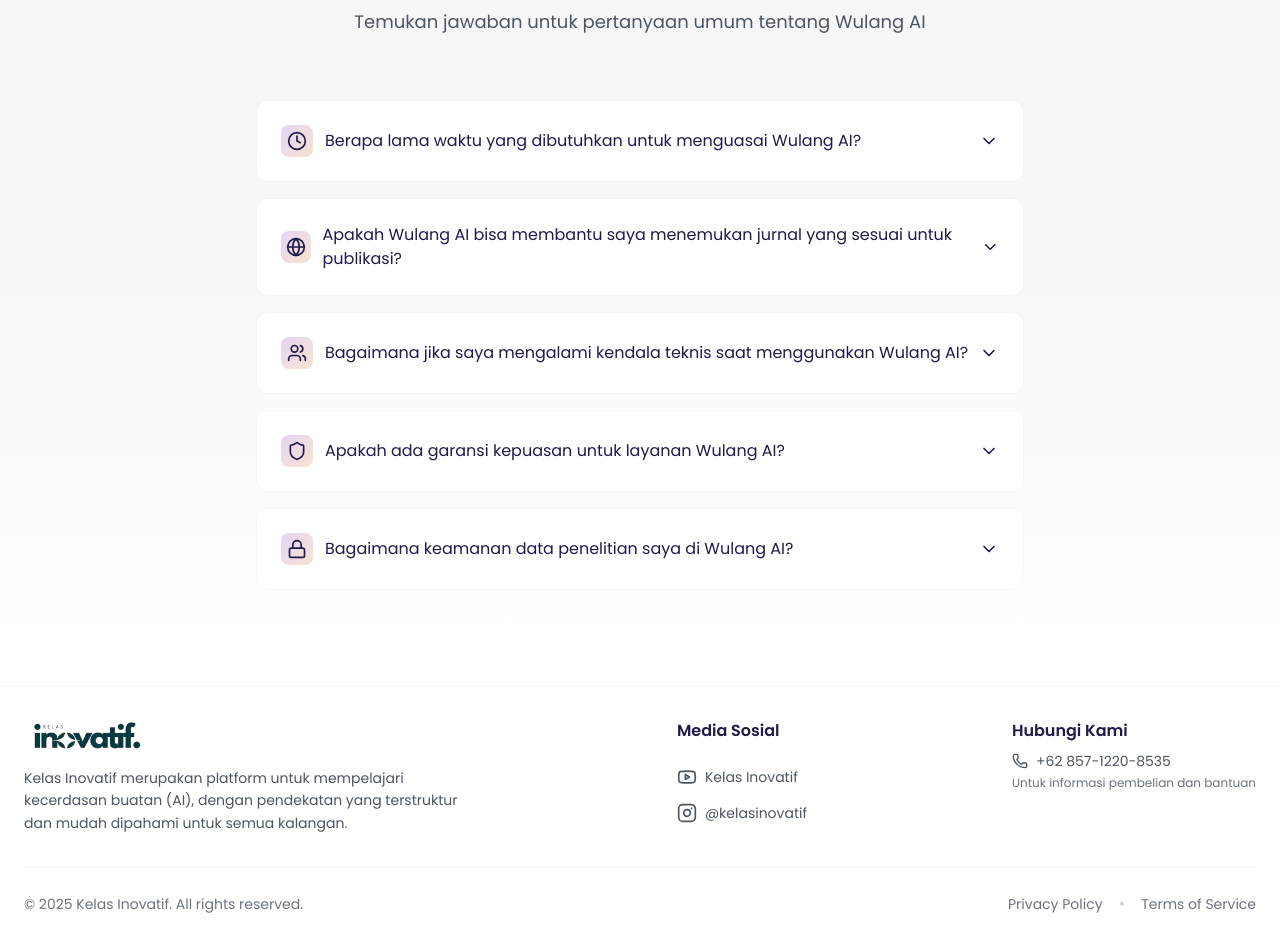
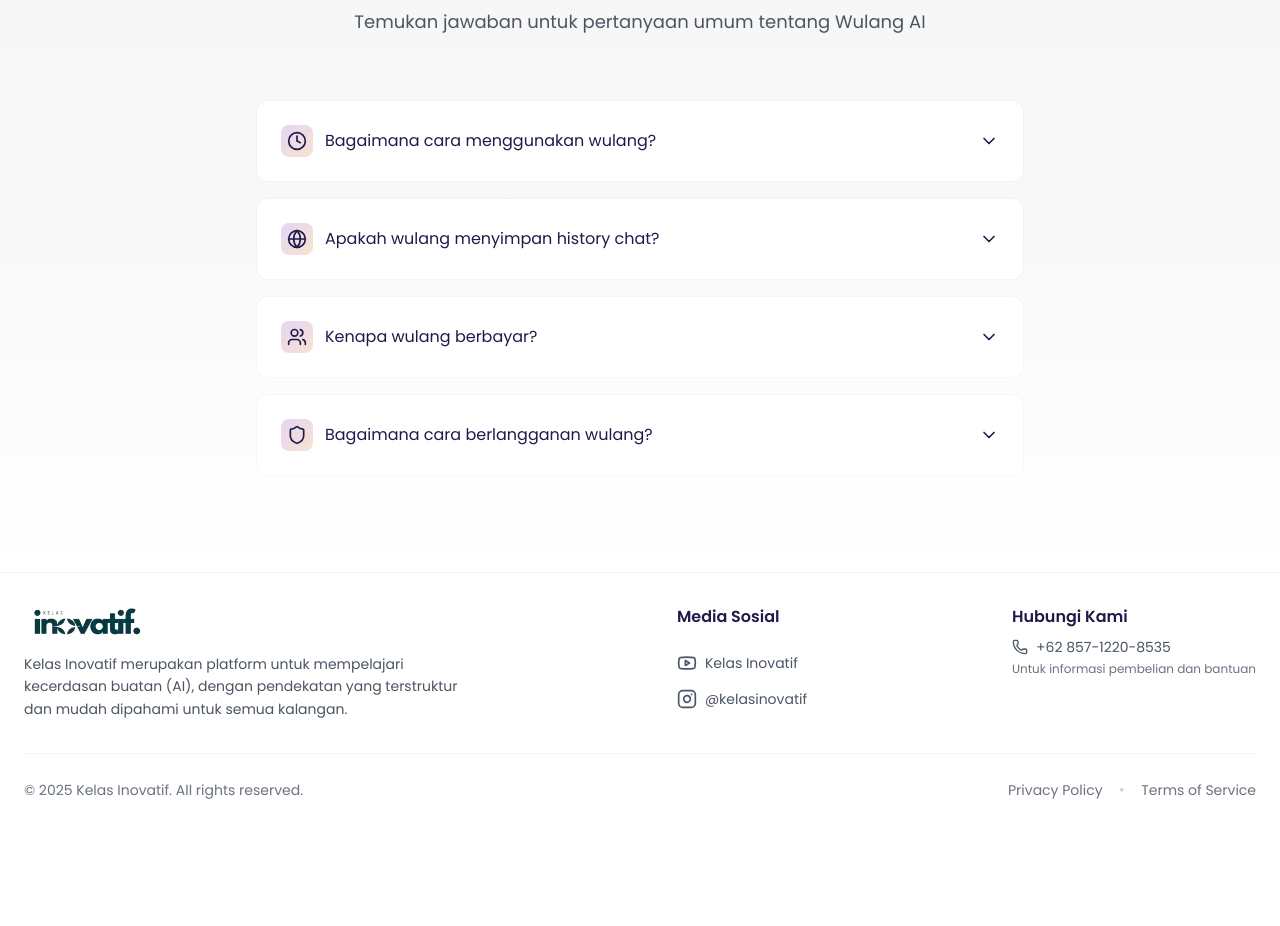
Before and after one commit to daffaabp/lp-wulang-chatbot, a Next.js app: page / in a window 1280 px wide. Shown: the part 3600-4526 px from the top of the page. After the commit the page ends 4434 px from the top, so only its background shows below. Built offline with nearby package versions, Linux system fonts and the light colour scheme; a web font is replaced by a local one.

Commit message:
update faq

```diff
--- a/app/_components/FAQ/FAQ.tsx
+++ b/app/_components/FAQ/FAQ.tsx
@@ -7,40 +7,31 @@
 const faqs = [
 	{
 		id: "mastery-time",
-		question: "Berapa lama waktu yang dibutuhkan untuk menguasai Wulang AI?",
+		question: "Bagaimana cara menggunakan wulang?",
 		answer:
-			"Wulang AI dirancang dengan antarmuka yang sangat intuitif. Pengguna biasanya dapat mulai menggunakan fitur dasar dalam 5-10 menit, dan menguasai fitur lanjutan dalam 1-2 hari pemakaian.",
+			"Sangat mudah! Pilih platform yang Anda inginkan (Chat, Voice, atau WhatsApp), dan langsung mulai interaksi. Tidak perlu instalasi, dalam 5 menit Anda sudah bisa menulis dengan bantuan AI!",
 		icon: <Clock className="w-5 h-5" />,
 	},
 	{
 		id: "journal-recommendation",
-		question:
-			"Apakah Wulang AI bisa membantu saya menemukan jurnal yang sesuai untuk publikasi?",
+		question: "Apakah wulang menyimpan history chat?",
 		answer:
-			"Ya! Wulang AI memiliki database jurnal terupdate dan dapat merekomendasikan jurnal yang paling sesuai berdasarkan topik, scope, dan impact factor yang diinginkan.",
+			"Yap! Semua percakapan tersimpan dengan aman di sistem kami dan dapat Anda akses kembali kapan saja untuk melanjutkan diskusi sebelumnya.",
 		icon: <Globe className="w-5 h-5" />,
 	},
 	{
 		id: "technical-support",
-		question:
-			"Bagaimana jika saya mengalami kendala teknis saat menggunakan Wulang AI?",
+		question: "Kenapa wulang berbayar?",
 		answer:
-			"Tim support kami siap membantu 24/7 melalui live chat, email, atau WhatsApp. Rata-rata waktu respons kami kurang dari 15 menit untuk setiap pertanyaan teknis.",
+			"Wulang menggunakan teknologi AI premium (GPT-4, Deepseek) dengan dukungan 24/7. Berlangganan memberi Anda akses ke asisten AI terbaik untuk memastikan kualitas karya ilmiah Anda.",
 		icon: <Users className="w-5 h-5" />,
 	},
 	{
 		id: "satisfaction-guarantee",
-		question: "Apakah ada garansi kepuasan untuk layanan Wulang AI?",
+		question: "Bagaimana cara berlangganan wulang?",
 		answer:
-			"Ya! Kami menyediakan garansi uang kembali 30 hari jika Anda merasa layanan kami tidak sesuai dengan ekspektasi Anda.",
+			"Saat ini Wulang sedang dalam masa promo dan bisa diakses GRATIS! Pilih produk yang Anda inginkan dan mulai gunakan. Nantinya akan tersedia berbagai pilihan paket membership yang bisa disesuaikan dengan kebutuhan Anda.",
 		icon: <Shield className="w-5 h-5" />,
-	},
-	{
-		id: "data-security",
-		question: "Bagaimana keamanan data penelitian saya di Wulang AI?",
-		answer:
-			"Kami menggunakan enkripsi end-to-end dan mematuhi standar keamanan data internasional. Data Anda 100% aman dan confidential.",
-		icon: <Lock className="w-5 h-5" />,
 	},
 ];
 
@@ -48,7 +39,10 @@
 	const [openIndex, setOpenIndex] = useState<number | null>(null);
 
 	return (
-		<section id="faq" className="py-16 md:py-24 overflow-hidden bg-gradient-to-b from-[#F6F6F6] via-[#F8F8F8] to-[#FFFFFF]">
+		<section
+			id="faq"
+			className="py-16 md:py-24 overflow-hidden bg-gradient-to-b from-[#F6F6F6] via-[#F8F8F8] to-[#FFFFFF]"
+		>
 			<div className="container mx-auto px-4 md:px-6">
 				{/* Section Header */}
 				<div className="text-center max-w-3xl mx-auto mb-12 md:mb-16">
```
